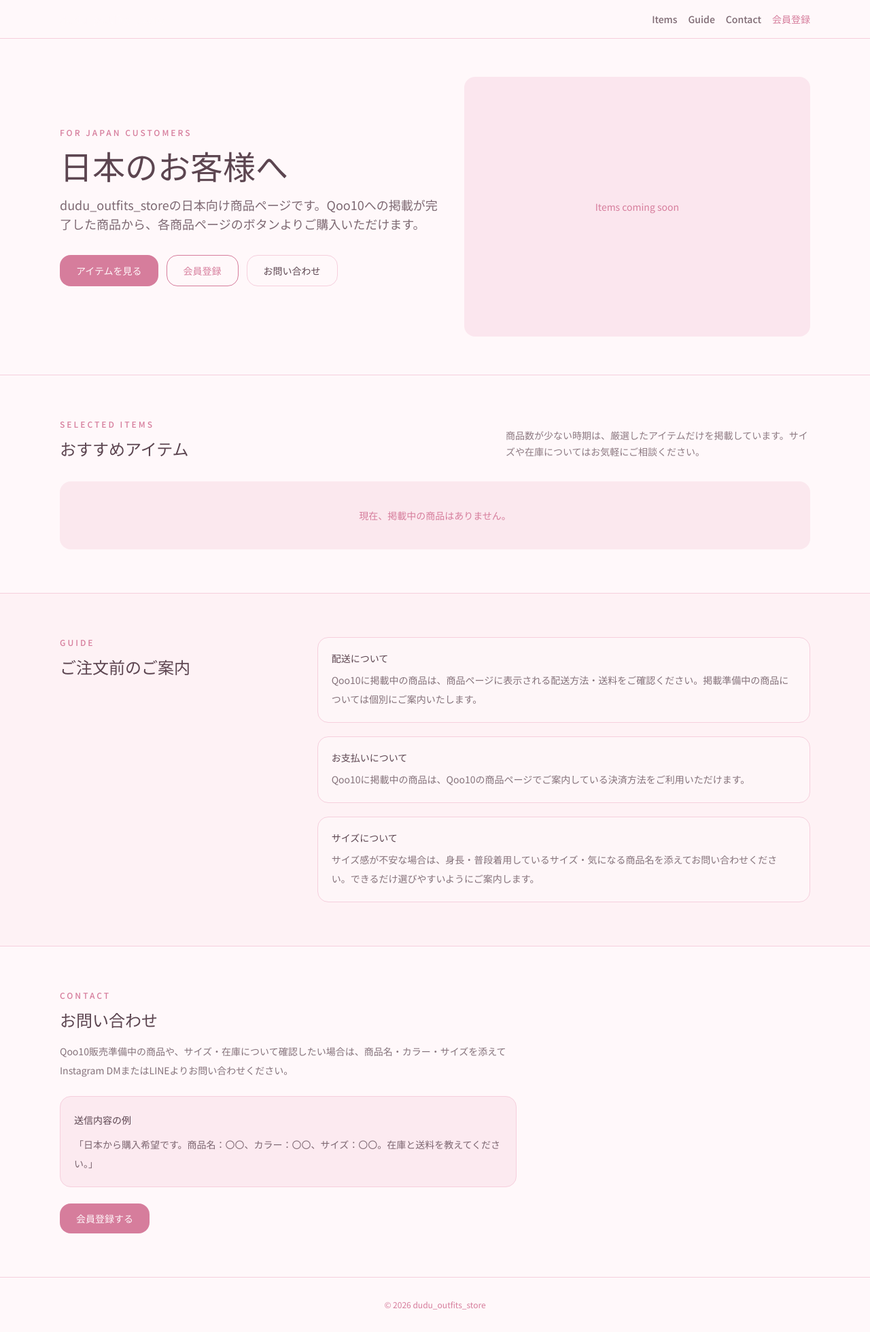
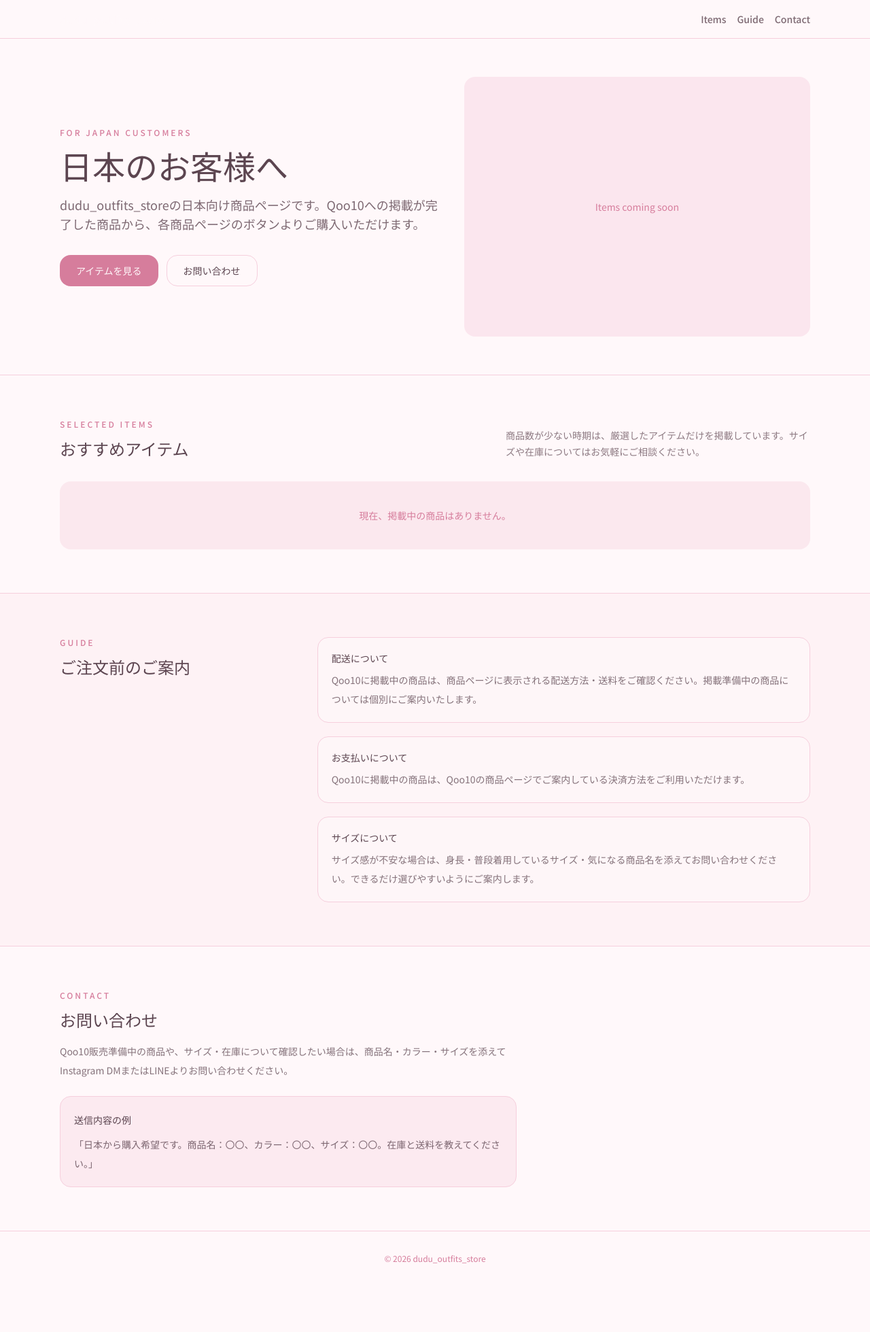
Before and after one commit to huangk781-netizen/beautyoutfiitstore, a Django app: page /jp/ in a window 1280 px wide. Shown: the whole page at 68% size. After the commit the page ends 1858 px from the top, so only its background shows below. Run offline with Django 5.2, Linux system fonts and the light colour scheme; data that the repository does not hold is empty.

Commit message:
Simplify Japanese page for Qoo10 links

```diff
--- a/templates/products/japan_landing.html
+++ b/templates/products/japan_landing.html
@@ -26,11 +26,6 @@
         <a href="#items" class="hover:text-accent">Items</a>
         <a href="#guide" class="hover:text-accent">Guide</a>
         <a href="#contact" class="hover:text-accent">Contact</a>
-        {% if user.is_authenticated %}
-        <a href="{% url 'accounts:profile' %}" class="text-accent hover:underline">My Page</a>
-        {% else %}
-        <a href="{% url 'jp_register' %}" class="text-accent hover:underline">会員登録</a>
-        {% endif %}
       </nav>
     </div>
   </header>
@@ -50,11 +45,6 @@
             <a href="#items" class="inline-flex items-center justify-center rounded-2xl bg-accent px-6 py-3 text-sm font-medium text-base transition-opacity hover:opacity-90">
               アイテムを見る
             </a>
-            {% if not user.is_authenticated %}
-            <a href="{% url 'jp_register' %}" class="inline-flex items-center justify-center rounded-2xl border border-accent px-6 py-3 text-sm font-medium text-accent transition-opacity hover:opacity-90">
-              会員登録
-            </a>
-            {% endif %}
             <a href="#contact" class="inline-flex items-center justify-center rounded-2xl border border-secondary px-6 py-3 text-sm font-medium text-neutral transition-colors hover:border-accent">
               お問い合わせ
             </a>
@@ -190,11 +180,6 @@
           <p class="font-medium text-neutral">送信内容の例</p>
           <p class="mt-2">「日本から購入希望です。商品名：〇〇、カラー：〇〇、サイズ：〇〇。在庫と送料を教えてください。」</p>
         </div>
-        {% if not user.is_authenticated %}
-        <a href="{% url 'jp_register' %}" class="mt-6 inline-flex items-center justify-center rounded-2xl bg-accent px-6 py-3 text-sm font-medium text-base transition-opacity hover:opacity-90">
-          会員登録する
-        </a>
-        {% endif %}
       </div>
     </section>
   </main>
```
Also changed, not shown: SETUP.md (+6 -5 lines).
